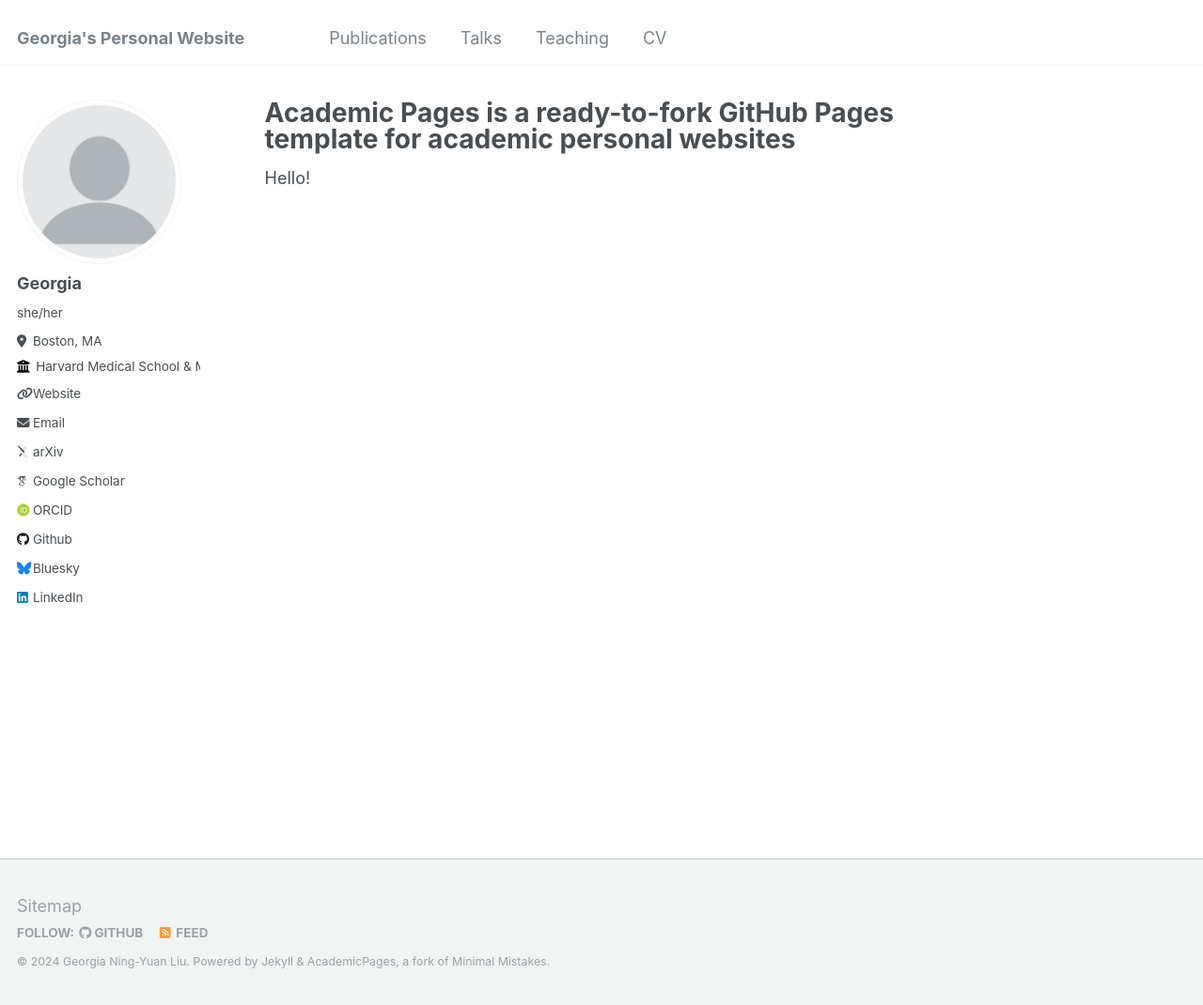
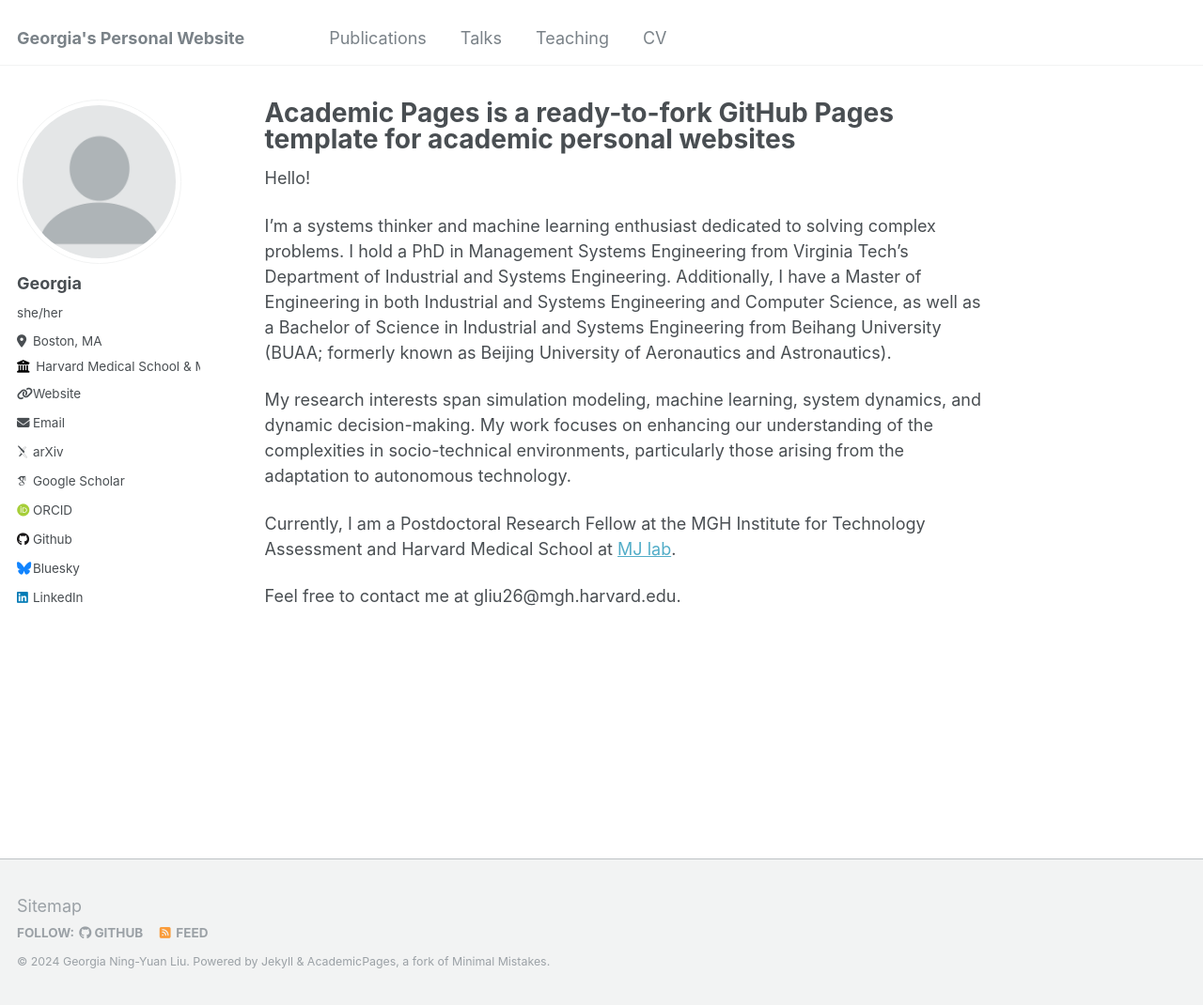
Before and after one commit to georgia-max/georgia-max.github.io, a Jekyll site: the page built from _pages/about.md, in a window 1280 px wide and 1070 px high. Shown: the whole window at 94% size. Built offline with Jekyll 4.4.1, drawn with Linux system fonts in a browser that asks for light colours; some web fonts are replaced.

Commit message:
Update about.md

```diff
--- a/_pages/about.md
+++ b/_pages/about.md
@@ -8,3 +8,11 @@ redirect_from:
 ---
 
 Hello!
+
+I'm a systems thinker and machine learning enthusiast dedicated to solving complex problems. I hold a PhD in Management Systems Engineering from Virginia Tech's Department of Industrial and Systems Engineering. Additionally, I have a Master of Engineering in both Industrial and Systems Engineering and Computer Science, as well as a Bachelor of Science in Industrial and Systems Engineering from Beihang University (BUAA; formerly known as Beijing University of Aeronautics and Astronautics).
+
+My research interests span simulation modeling, machine learning, system dynamics, and dynamic decision-making. My work focuses on enhancing our understanding of the complexities in socio-technical environments, particularly those arising from the adaptation to autonomous technology.
+
+Currently, I am a Postdoctoral Research Fellow at the MGH Institute for Technology Assessment and Harvard Medical School at [MJ lab](https://mj-lab.mgh.harvard.edu/).
+
+Feel free to contact me at gliu26@mgh.harvard.edu.
```
